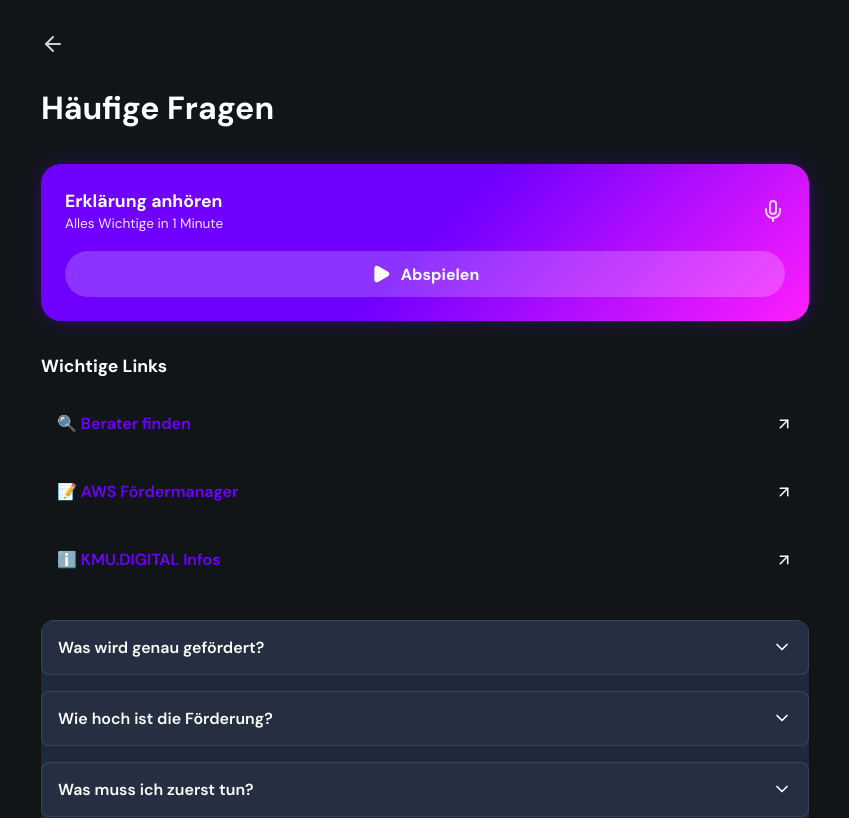
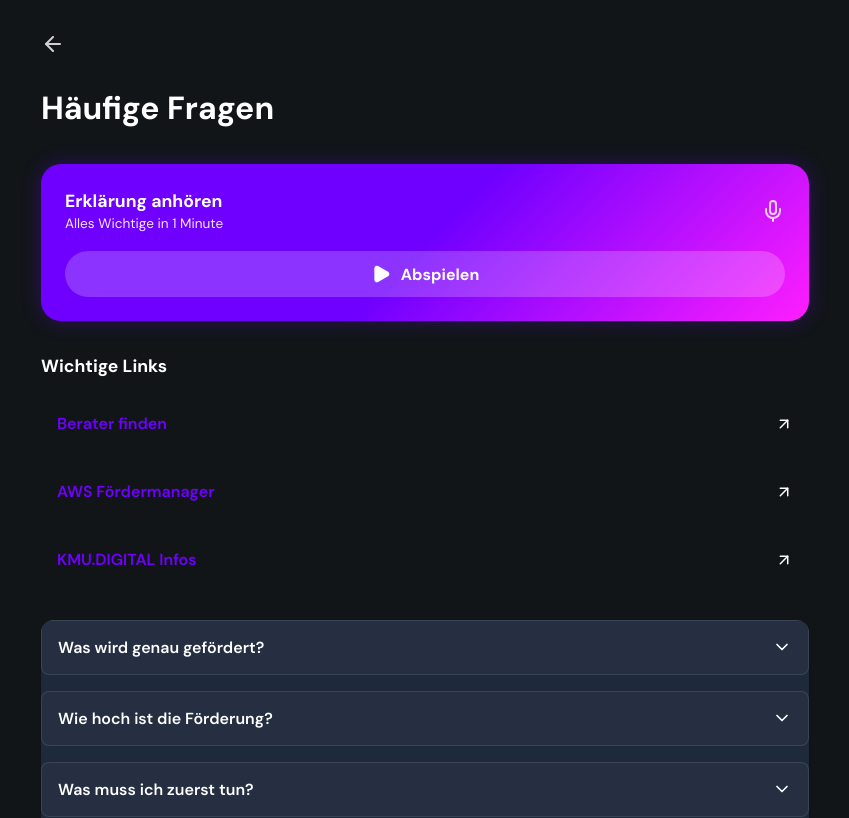
Before and after one commit to andischwaiger87-oss/KMU-Foerderung, a React (Vite) app: page /faq in a window 1280 px wide. Shown: the top 818 px of the page, without its empty margins (215-1064 px from the left). Built offline with nearby package versions, Linux system fonts and the light colour scheme.

Commit message:
Round 9 Polish: Removed Icons from FAQ Links

```diff
--- a/src/views/Faq.jsx
+++ b/src/views/Faq.jsx
@@ -93,15 +93,15 @@ export default function FAQ() {
                 <h3 style={{ fontSize: '1.1rem', marginBottom: '1rem' }}>Wichtige Links</h3>
                 <div style={{ display: 'grid', gap: '0.75rem' }}>
                     <a href="https://firmen.wko.at/suche_kmudigital" target="_blank" rel="noopener noreferrer" className={styles.card} style={{ textDecoration: 'none', padding: '1rem', display: 'flex', alignItems: 'center', justifyContent: 'space-between' }}>
-                        <span style={{ fontWeight: 600, color: 'var(--color-primary)' }}>🔍 Berater finden</span>
+                        <span style={{ fontWeight: 600, color: 'var(--color-primary)' }}>Berater finden</span>
                         <ArrowLeft style={{ transform: 'rotate(135deg)' }} size={18} />
                     </a>
                     <a href="https://foerdermanager.aws.at/" target="_blank" rel="noopener noreferrer" className={styles.card} style={{ textDecoration: 'none', padding: '1rem', display: 'flex', alignItems: 'center', justifyContent: 'space-between' }}>
-                        <span style={{ fontWeight: 600, color: 'var(--color-primary)' }}>📝 AWS Fördermanager</span>
+                        <span style={{ fontWeight: 600, color: 'var(--color-primary)' }}>AWS Fördermanager</span>
                         <ArrowLeft style={{ transform: 'rotate(135deg)' }} size={18} />
                     </a>
                     <a href="https://www.kmudigital.at" target="_blank" rel="noopener noreferrer" className={styles.card} style={{ textDecoration: 'none', padding: '1rem', display: 'flex', alignItems: 'center', justifyContent: 'space-between' }}>
-                        <span style={{ fontWeight: 600, color: 'var(--color-primary)' }}>ℹ️ KMU.DIGITAL Infos</span>
+                        <span style={{ fontWeight: 600, color: 'var(--color-primary)' }}>KMU.DIGITAL Infos</span>
                         <ArrowLeft style={{ transform: 'rotate(135deg)' }} size={18} />
                     </a>
                 </div>
```
